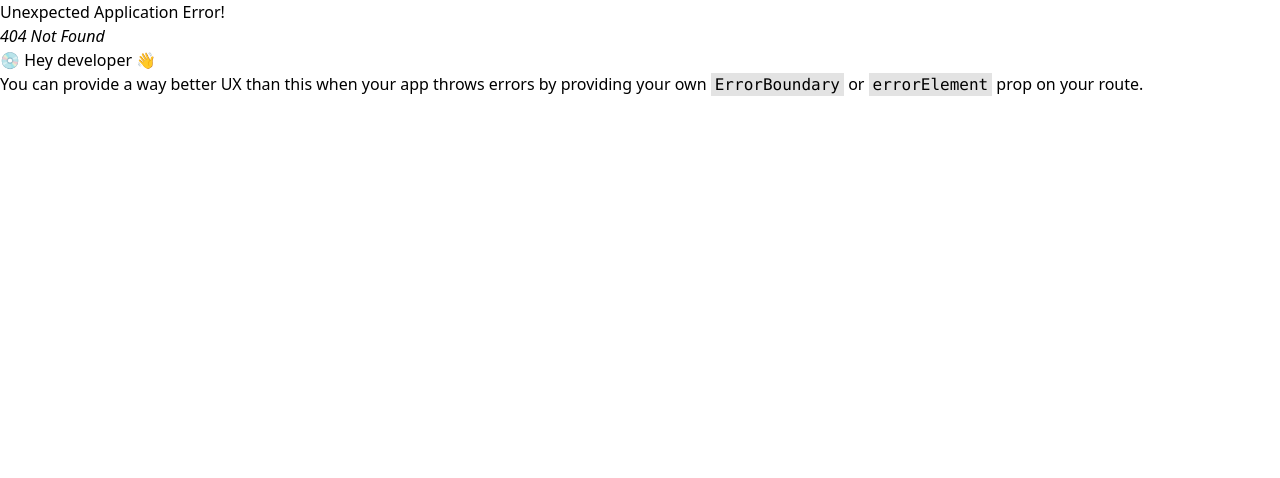
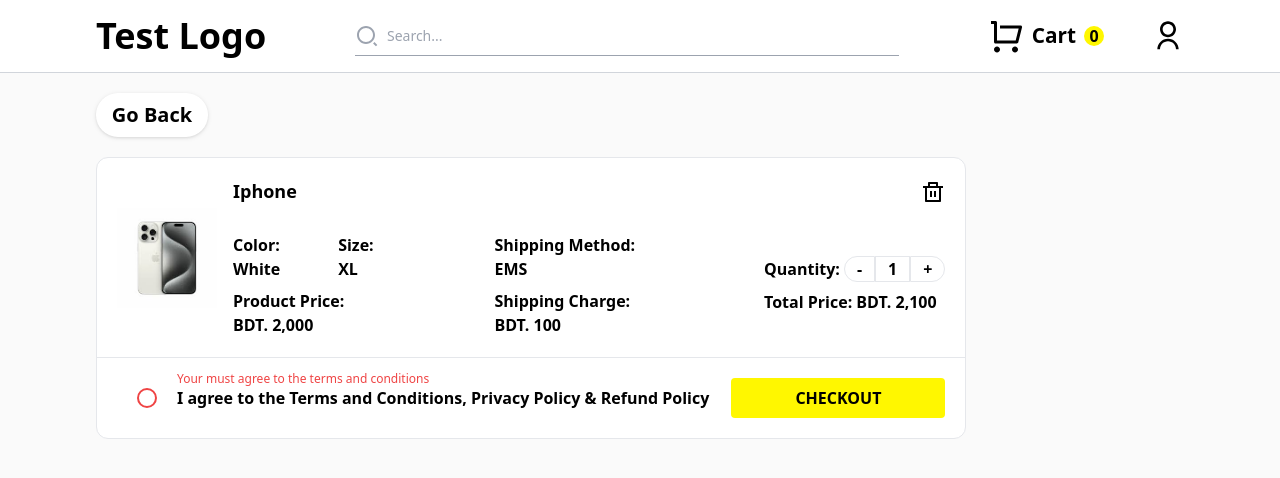
Before and after one commit to Zayed-Fahim/Client-Zayanax_limited-Task, a React (Create React App) app: page /cart in a window 1280 px wide. Before the commit this address had no page. Shown: the top 478 px of the page. Built offline with nearby package versions, Linux system fonts and the light colour scheme.

Commit message:
checkout page done

```diff
--- /dev/null
+++ b/src/pages/components/Home/Cart.jsx
@@ -0,0 +1,25 @@
+import React from "react";
+import CartItem from "../../reuseableComponents/CartItem";
+import { useNavigate } from "react-router-dom";
+
+const Cart = () => {
+  const navigate = useNavigate();
+  return (
+    <div className="bg-[#FAFAFA] min-h-screen">
+      <div className="flex flex-col gap-5 mx-[2rem] md:mx-[4rem] lg:mx-[6rem] py-5">
+        <button
+          onClick={() => navigate("/")}
+          type="button"
+          className="text-xl font-semibold bg-white w-28 drop-shadow py-2 rounded-3xl"
+        >
+          Go Back
+        </button>
+        <div className="border w-4/5 rounded-xl bg-white">
+          <CartItem />
+        </div>
+      </div>
+    </div>
+  );
+};
+
+export default Cart;
--- a/src/pages/components/Home/Navbar.jsx
+++ b/src/pages/components/Home/Navbar.jsx
@@ -4,7 +4,7 @@
 
 const Navbar = () => {
   return (
-    <div className="bg-white sticky top-0">
+    <div className="bg-white sticky top-0 z-[999]">
       {/* for large screen */}
       <LargeDeviceNavbar />
 
--- /dev/null
+++ b/src/pages/reuseableComponents/CartItem.jsx
@@ -0,0 +1,110 @@
+import React, { useState } from "react";
+import image from "../../assets/card/iphone-15-pro-max.jfif";
+import { RiDeleteBinLine } from "react-icons/ri";
+
+const CartItem = () => {
+  const [quantity, setQuantity] = useState(1);
+  const [isChecked, setIsChecked] = useState(false);
+
+  const increaseQuantity = () => {
+    setQuantity((prevQuantity) => prevQuantity + 1);
+  };
+
+  const decreaseQuantity = () => {
+    if (quantity > 1) {
+      setQuantity((prevQuantity) => prevQuantity - 1);
+    }
+  };
+  const handleTermsAndConditions = () => {
+    setIsChecked(!isChecked);
+  };
+  return (
+    <div className="flex flex-col">
+      <div className="flex justify-start items-center gap-4 p-5 border-b w-full">
+        <img height={100} width={100} src={image} alt="" />
+        <div className="w-full flex flex-col gap-7">
+          <div className="flex items-center justify-between">
+            <h1 className="text-[18px] font-semibold">Iphone</h1>
+            <RiDeleteBinLine className="hover:text-red-500 hover:scale-110 w-6 h-6 cursor-pointer" />
+          </div>
+          <div className="flex items-center justify-start gap-28 font-semibold">
+            <div className="flex flex-col gap-2">
+              <div className="flex items-center gap-8">
+                <p>Color: White</p>
+                <p>Size: XL</p>
+              </div>
+              <p>Product Price: BDT. 2,000</p>
+            </div>
+
+            <div className="flex flex-col gap-2">
+              <p>Shipping Method: EMS</p>
+              <p>Shipping Charge: BDT. 100</p>
+            </div>
+
+            <div className="flex flex-col gap-2">
+              <div className="flex justify-center items-center gap-1">
+                <p>Quantity:</p>
+                <div className="flex items-center">
+                  <button
+                    className="bg-white border px-3 cursor-pointer rounded-l-3xl"
+                    onClick={decreaseQuantity}
+                  >
+                    -
+                  </button>
+                  <div className="bg-white border px-3">{quantity}</div>
+                  <button
+                    className="bg-white border px-3 rounded-r-3xl cursor-pointer"
+                    onClick={increaseQuantity}
+                  >
+                    +
+                  </button>
+                </div>
+              </div>
+              <p>Total Price: BDT. 2,100</p>
+            </div>
+          </div>
+        </div>
+      </div>
+      <div className="pl-10 pr-5 h-20 flex flex-col items-start justify-center relative w-full">
+        {!isChecked && (
+          <span
+            className={`text-[12px] text-red-500 ${
+              !isChecked && "absolute top-3 left-20 opacity-100"
+            }`}
+          >
+            Your must agree to the terms and conditions
+          </span>
+        )}
+        <div className="flex justify-between items-center gap-5 font-semibold w-full">
+          <div className="flex justify-start items-center gap-5 font-semibold">
+            <input
+              type="checkbox"
+              className={`${
+                !isChecked
+                  ? "appearance-none h-5 w-5 rounded-[50%] border-2 border-red-500"
+                  : "appearance-none h-5 w-5 rounded-[50%] border-2 border-[#FFF700]"
+              }`}
+              name="terms"
+              id="terms"
+              checked={isChecked}
+              onChange={handleTermsAndConditions}
+            />
+            <label htmlFor="terms">
+              I agree to the Terms and Conditions, Privacy Policy & Refund
+              Policy
+            </label>
+          </div>
+          <button
+            type="submit"
+            disabled={!isChecked}
+            className="bg-[#FFF700] uppercase px-16 py-2 rounded font-semibold "
+          >
+            Checkout
+          </button>
+        </div>
+      </div>
+    </div>
+  );
+};
+
+export default CartItem;
--- a/src/pages/smallComponents/Home/LargeDeviceNavbar.jsx
+++ b/src/pages/smallComponents/Home/LargeDeviceNavbar.jsx
@@ -29,8 +29,8 @@
             <RiShoppingCartLine className="w-7 h-7 lg:w-9 lg:h-9 cursor-pointer" />
             <div className="flex justify-center items-center lg:text-[1.3rem] gap-2 font-semibold cursor-pointer">
               Cart
-              <div className="h-5 w-5 lg:h-6 lg:w-6 bg-yellow-300 rounded-[50%] flex justify-center items-center animate-bounce animation-delay-100">
-                <span className="lg:text-[1.3rem]">0</span>
+              <div className="h-4 w-4 lg:h-5 lg:w-5 bg-[#FFF700] rounded-[50%] flex justify-center items-center">
+                <span className="text-[1rem]">0</span>
               </div>
             </div>
           </div>
--- a/src/pages/smallComponents/Home/SmallDeviceNavbar.jsx
+++ b/src/pages/smallComponents/Home/SmallDeviceNavbar.jsx
@@ -50,7 +50,7 @@
               <RiShoppingCartLine className="w-7 h-7 cursor-pointer" />
               <div className="flex justify-center items-center gap-2 text-xl font-semibold cursor-pointer">
                 Cart
-                <div className="h-5 w-5 bg-yellow-300 rounded-[50%] flex justify-center items-center animate-bounce animation-delay-100">
+                <div className="h-5 w-5 bg-[#FFF700] rounded-[50%] flex justify-center items-center">
                   <span className="text-[1rem]">0</span>
                 </div>
               </div>
--- a/src/routes/Routes.jsx
+++ b/src/routes/Routes.jsx
@@ -3,6 +3,7 @@
 import Main from "../layout/Main/Main";
 import Home from "../pages/components/Home/Home";
 import SignUp from "../pages/components/Home/SignUp";
+import Cart from "../pages/components/Home/Cart";
 
 const Routes = () => {
   const routes = createBrowserRouter([
@@ -13,6 +14,10 @@
         {
           path: "/",
           element: <Home />,
+        },
+        {
+          path: "/cart",
+          element: <Cart />,
         },
       ],
     },
```
